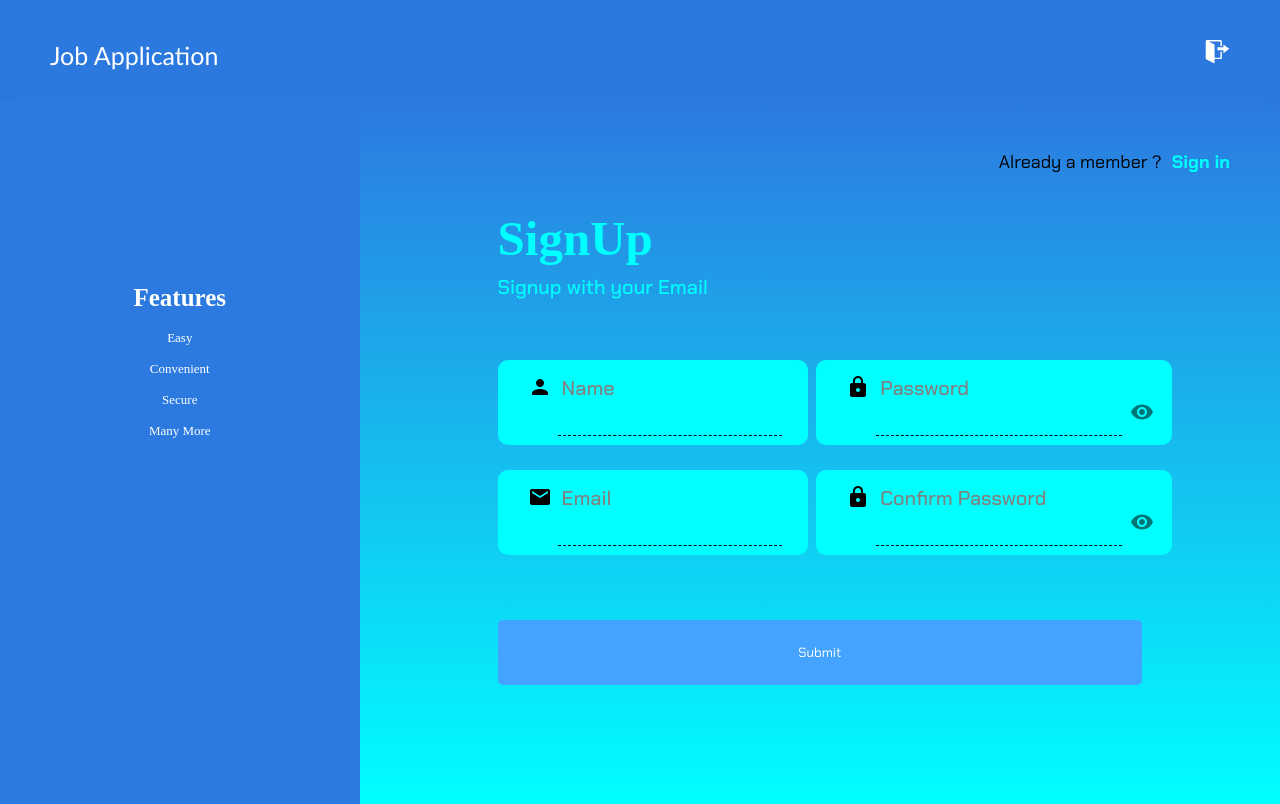
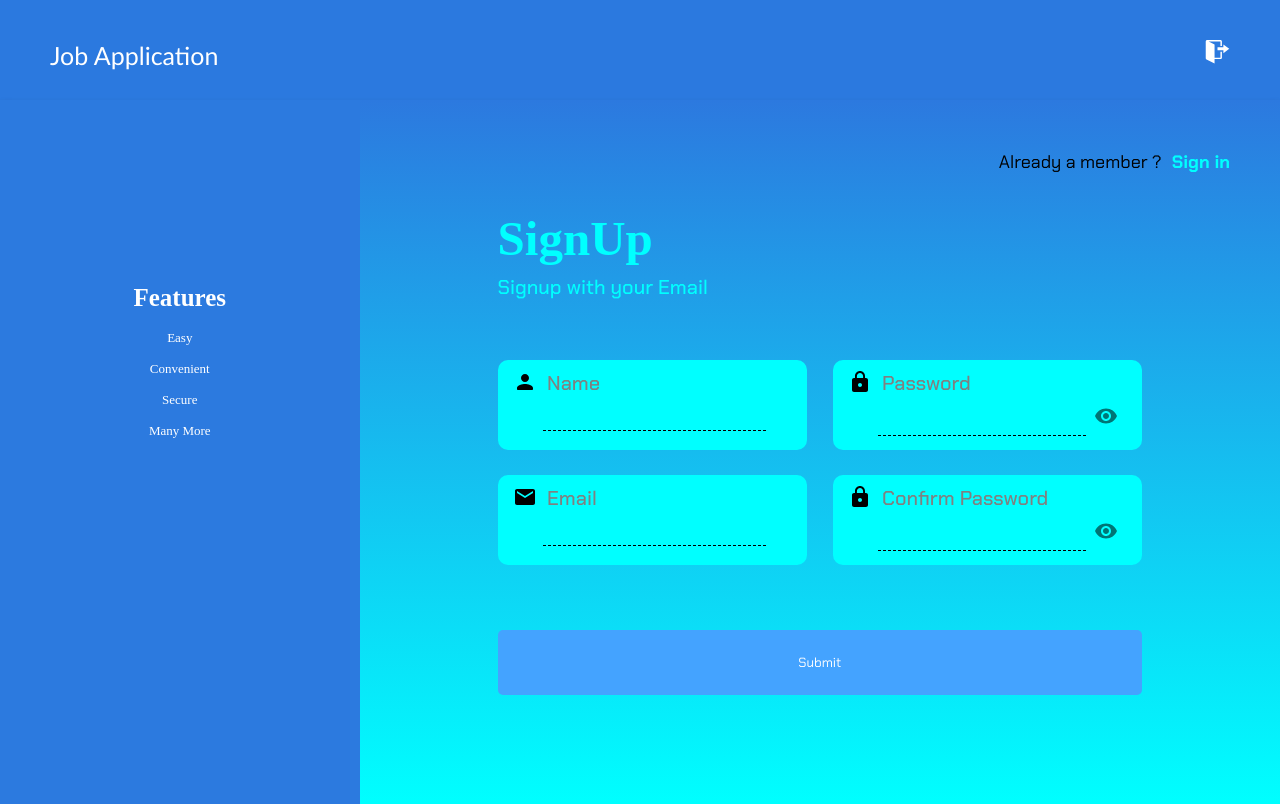
Before and after one commit to prabhatk850/jobapplication, a React (Vite) app: page /Signup in a window 1280 px wide. Built offline with nearby package versions, Linux system fonts and the light colour scheme; a web font is replaced by a local one.

Commit message:
signup Updated

```diff
--- a/src/Component/Auth/signup.jsx
+++ b/src/Component/Auth/signup.jsx
@@ -132,9 +132,9 @@ const SingUpInputStyle = styled.div`
   margin: 25px 0;
   overflow: hidden;
   opacity: 1;
-  width: 100%;
+  width: 90%;
   border-radius: 10px;
-  padding: 15px 0 0 30px;
+  padding: 10px 5%;
   outline: none;
   background-color:cyan;
   /* border-bottom: 1px solid rgb(192, 192, 192); */
@@ -165,6 +165,7 @@ const SubmitButton = styled.button`
   cursor: pointer;
    @media (max-width: 767px){
      margin: 40px 0 0 0;
+     width: 100%;
   }
 `;
 
@@ -373,8 +374,8 @@ if (passwordRegex.test(password1)) {
           <Fileds>
 
 
-<div style={{gap:"6%"}} className="df">
-  <div>
+<div style={{width:"100%",justifyContent:"space-between"}} className="df">
+  <div style={{width:"48%"}}>
             <SingUpInputStyle>
               <div className="df"><PersonRoundedIcon/><Text1>Name</Text1></div>
             <Email value={name} onChange={(e)=>(setName(e.target.value))} />
@@ -385,14 +386,14 @@ if (passwordRegex.test(password1)) {
               <Email value={email} onChange={(e)=>(setEmail(validateEmail(e.target.value)))}></Email>
             </SingUpInputStyle>
   </div>
-  <div>
+  <div style={{width:"48%"}}>
                 <SingUpInputStyle>
               <div className="df"><LockIcon/><Text1>Password</Text1></div>
               <div className="df jcsb"><Email  type={showPassword ? 'text' : 'password'}  value={password} header={header} footer={footer} onChange={(e)=>{setPassword(validatePassword(e.target.value))}} /><IconButton
                   aria-label="toggle password visibility"
                   onClick={handleClickShowPassword}
                   onMouseDown={handleMouseDownPassword}
-                  style={{marginRight:"10px",marginTop:"-13px"}}
+
                 >
                   {showPassword ? <VisibilityOff /> : <Visibility />}
                 </IconButton></div>
@@ -404,7 +405,6 @@ if (passwordRegex.test(password1)) {
                   aria-label="toggle password visibility"
                   onClick={handleClickShowPassword}
                   onMouseDown={handleMouseDownPassword}
-                  style={{marginRight:"10px",marginTop:"-13px"}}
                 >
                   {showPassword ? <VisibilityOff /> : <Visibility />}
                 </IconButton></div>
@@ -412,9 +412,11 @@ if (passwordRegex.test(password1)) {
   </div>
 </div>
           </Fileds>
-          <SubmitButton
+          {/* <div style={{justifyContent:"center"}} className="df"> */}
+            <SubmitButton
           onClick={()=>{handlesignUpData()}}
           >Submit</SubmitButton>
+          {/* </div> */}
           {isLoading ?
         <div
         style={{
@@ -471,7 +473,6 @@ wrapperClass=""
                   aria-label="toggle password visibility"
                   onClick={handleClickShowPassword}
                   onMouseDown={handleMouseDownPassword}
-                  style={{marginRight:"10px",marginTop:"-13px"}}
                 >
                   {showPassword ? <VisibilityOff /> : <Visibility />}
                 </IconButton></div>
@@ -483,7 +484,6 @@ wrapperClass=""
                   aria-label="toggle password visibility"
                   onClick={handleClickShowPassword}
                   onMouseDown={handleMouseDownPassword}
-                  style={{marginRight:"10px",marginTop:"-13px"}}
                 >
                   {showPassword ? <VisibilityOff /> : <Visibility />}
                 </IconButton></div>
```
